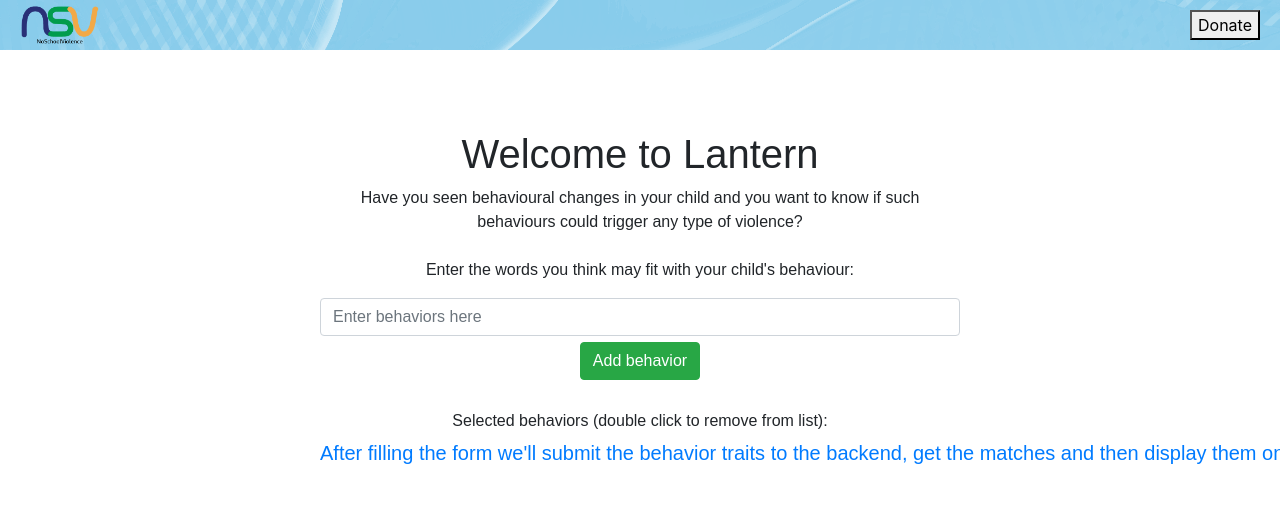
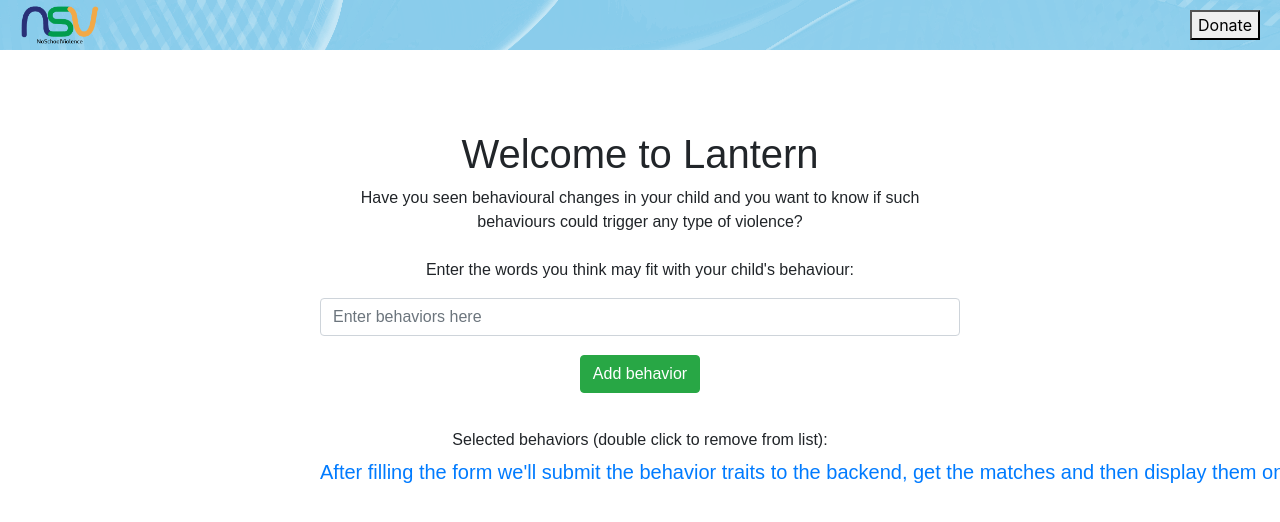
Before and after one commit to egarcia1868/no-school-violence, a React (Create React App) app: page / in a window 1280 px wide. Shown: the top 522 px of the page. Built offline with nearby package versions, Linux system fonts and the light colour scheme.

Commit message:
Just changed the margin a little bit!

```diff
--- a/src/components/SearchBar/index.js
+++ b/src/components/SearchBar/index.js
@@ -23,7 +23,7 @@
             <option value={behavior} key={i} />
           ))}
         </datalist>
-        <button style={{margin:"1% 0 2%"}} onClick={props.handleSearchSubmit} className="btn btn-success">
+        <button style={{margin:"3% auto"}} onClick={props.handleSearchSubmit} className="btn btn-success">
           Add behavior
         </button>
       </div>
```
